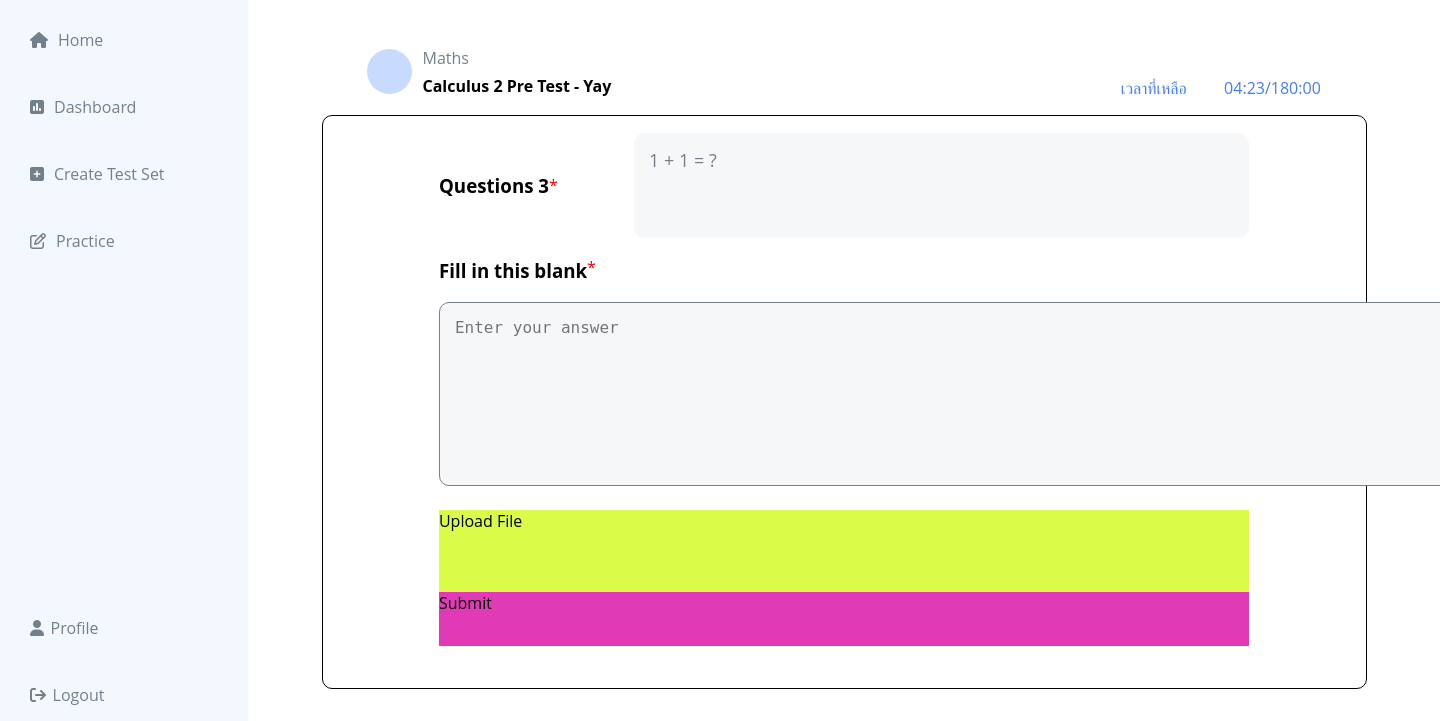
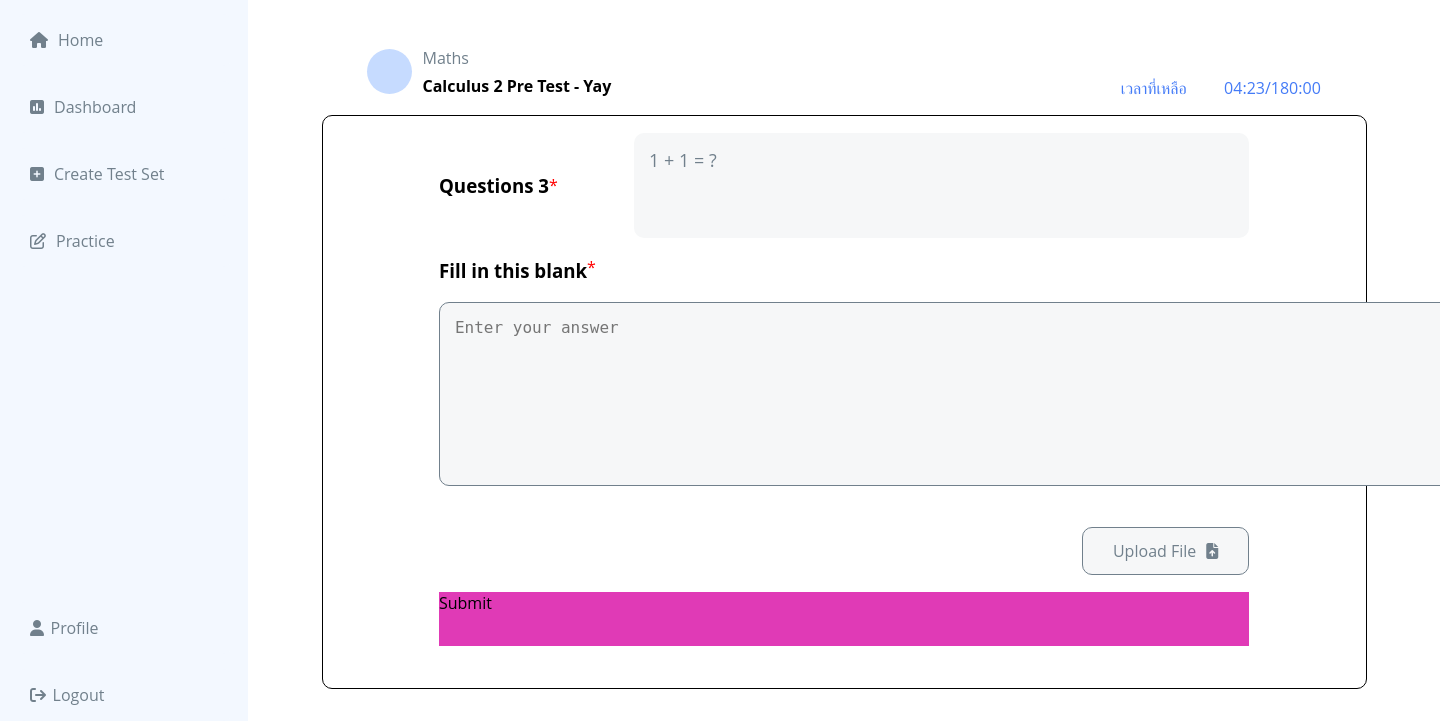
Before and after one commit to Putthakun/QuizzesManagementProject, a Django app: page /multi_page/ in a window 1440 px wide; the page is wider, and only the part inside the window is pictured. Shown: the part 79-800 px from the top of that part. Run offline with Django 5.2, Linux system fonts and the light colour scheme; some libraries are stand-ins or nearby versions.

Commit message:
add button upload file

```diff
--- a/mysite/blog/static/blog/css/multi.css
+++ b/mysite/blog/static/blog/css/multi.css
@@ -117,7 +117,25 @@
 }
 .main_right_multi_main_box_tail{
     height: 15%;
-    background-color: rgb(218, 251, 72);
+    /* background-color: rgb(218, 251, 72); */
+    display: flex;
+    justify-content: flex-end;
+    align-items: center;
+}
+.main_right_multi_main_box_tail_upload{
+    border-radius: 10px;
+    display: flex;
+    justify-content:space-between;
+    align-items:center;
+    height: 20%;
+    width: 13%;
+    background-color: #F6F7F8;
+    border: 1px solid #71808C;
+    padding: 15px 30px 15px 30px;
+    color: #71808C;
+}
+.main_right_multi_main_box_tail_upload i{
+    color: #71808C;
 }
 .main_right_multi_main_box_submit{
     height: 10%;
--- a/mysite/blog/templates/blog/multi_page.html
+++ b/mysite/blog/templates/blog/multi_page.html
@@ -82,7 +82,10 @@
                             </div>
                         </div>
                         <div class="main_right_multi_main_box_tail">
-                            Upload File
+                            <div class="main_right_multi_main_box_tail_upload">
+                                <p>Upload File</p>
+                                <i class="fa-solid fa-file-arrow-up"></i>
+                            </div>
                         </div>
                         <div class="main_right_multi_main_box_submit">
                             Submit
```
